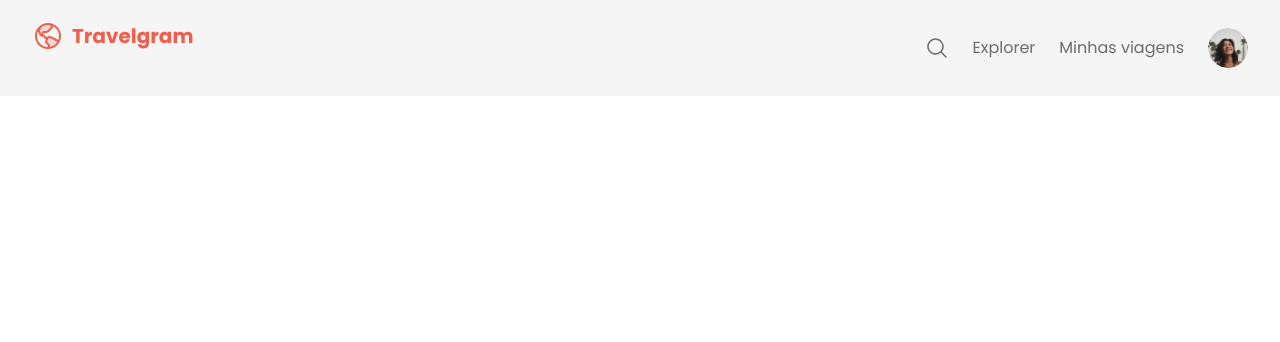
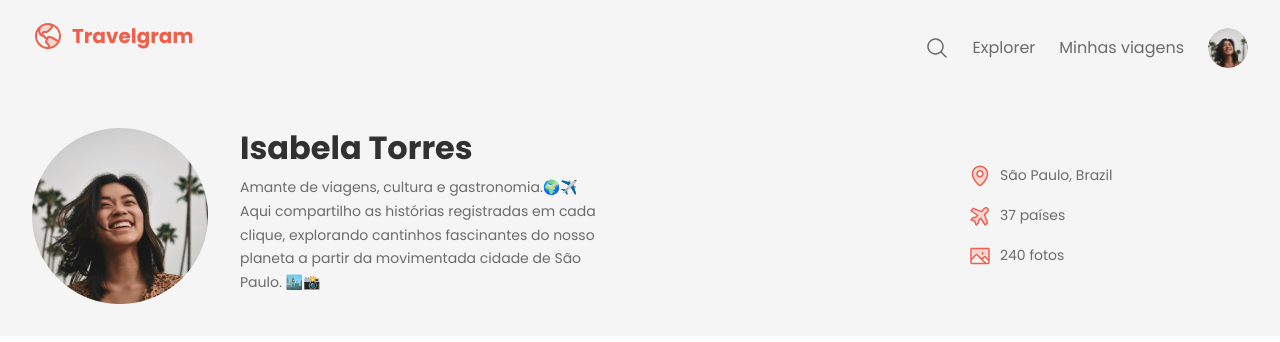
Before and after one commit to juliasalvador19/travelgram, a plain HTML site: page index.html in a window 1280 px wide. Drawn offline with Linux system fonts and the light colour scheme.

Commit message:
change header

```diff
--- a/index.html
+++ b/index.html
@@ -38,11 +38,36 @@
                 </li>
             </ul>
         </nav>
+
+        <header>
+            <div class="container">
+                <div id="profile">
+                    <img src="assets/Profile pic.png" alt="Imagem de Isabela Torres">
+                    <div>
+                        <h1>Isabela Torres</h1>
+                        <p>
+                            Amante de viagens, cultura e gastronomia.🌍✈️ <br>
+                            Aqui compartilho as histórias registradas em cada clique, explorando cantinhos fascinantes do nosso planeta a partir da movimentada cidade de São Paulo. 🏙️📸
+                        </p>
+                    </div>
+                </div>
+                <ul id="info">
+                    <li>
+                        <img src="assets/icons/MapPin.svg" alt="Icone de mapa">
+                        <span>São Paulo, Brazil</span>
+                    </li>
+                    <li>
+                        <img src="assets/icons/AirplaneTilt.svg" alt="Icone de avião">
+                        <span>37 países</span>
+                    </li>
+                    <li>
+                        <img src="assets/icons/Image.svg" alt="Icone de imagem">
+                        <span>240 fotos</span>
+                    </li>
+                </ul>
+            </div>
+        </header>
     </div>
-
-    <header>
-
-    </header>
 
 </body>
 </html>
--- a/styles/global.css
+++ b/styles/global.css
@@ -15,8 +15,8 @@
     --font-family: "Poppins", sans-serif;
     --text-lg: bold 32px/125% var(--font-family);
     --text: 16px/150% var(--font-family);
-    --text-md: 14px/175% var(--font-family);
-    --text-sm: 12px/175% var(--font-family);
+    --text-md: 14px/170% var(--font-family);
+    --text-sm: 12px/170% var(--font-family);
 }
 
 body {
--- /dev/null
+++ b/styles/header.css
@@ -0,0 +1,39 @@
+header {
+    padding-block: 32px;
+    font: var(--text-md);
+}
+
+header .container {
+    display: flex;
+    justify-content: space-between;
+    align-items: center;
+}
+
+#profile {
+    display: flex;
+    gap: 32px;
+}
+
+#profile > div {
+    max-width: 384px;
+}
+
+#profile h1 {
+    font: var(--text-lg);
+    color: var(--text-color-primary);
+    margin-bottom: 8px;
+}
+
+#info {
+    list-style: none;
+    display: flex;
+    flex-direction: column;
+    gap: 16px;
+    width: 280px;
+}
+
+#info li {
+    display: flex;
+    align-items: center;
+    gap: 8px;
+}
--- a/styles/index.css
+++ b/styles/index.css
@@ -1,2 +1,3 @@
 @import url(global.css);
 @import url(nav.css);
+@import url(header.css);
```
